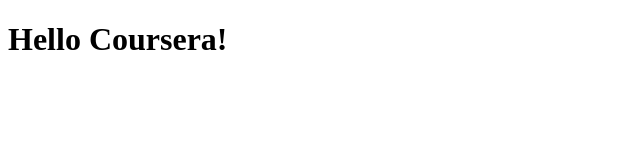
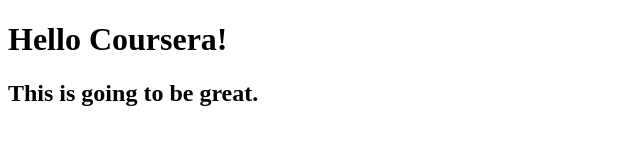
Before and after one commit to dirkm2577/Coursera-AngularJS, a plain HTML site: page index.html in a window 1280 px wide. Shown: the whole page, without its empty margins (0-640 px from the left). Drawn offline with Linux system fonts and the light colour scheme.

Commit message:
New version of web file.

```diff
--- a/index.html
+++ b/index.html
@@ -6,5 +6,6 @@
   </head>
   <body>
     <h1>Hello Coursera!</h1>
+    <h2>This is going to be great.</h2>
   </body>
 </html>
```
